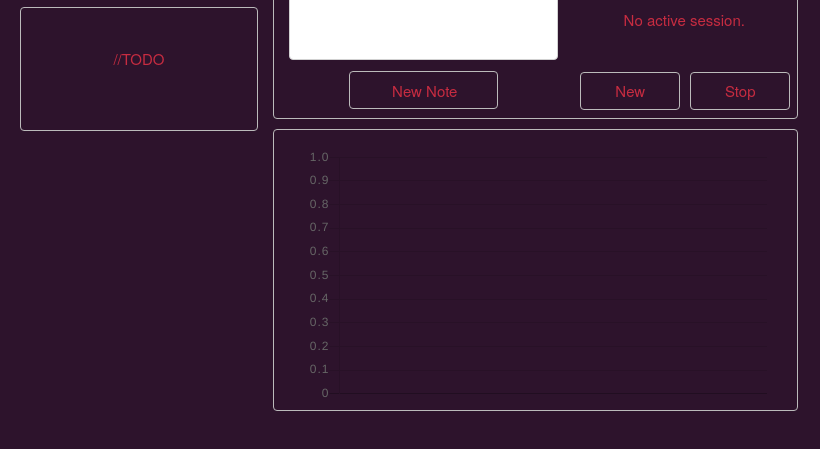
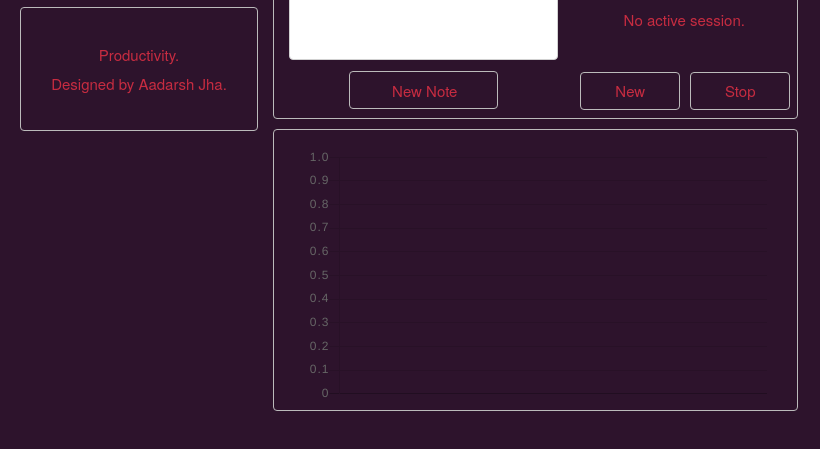
Before and after one commit to aadarshjha/productivity, an Electron app: page view/index.html in a window 820 px wide. Shown: the part 157-606 px from the top of the page. Drawn offline with nearby package versions, Linux system fonts and the light colour scheme; no server answers.

Commit message:
updated res

```diff
--- a/style/main.css
+++ b/style/main.css
@@ -126,6 +126,22 @@ top: 0; right: 0; bottom: 0; left: 0;
   display: none;
 }
 
+.upcoming {
+  background-color: red;
+  display: flex;
+  flex-direction: column;
+}
+
+.push-down{
+  margin-bottom: -15px;
+  position: relative;
+  top: 20px;
+}
+.push-up {
+  margin-top: 0px;
+  margin-bottom: 20px;
+}
+
  .text h6 {
    margin-top: 3px;
    padding-left: 4px;
--- a/view/index.html
+++ b/view/index.html
@@ -38,7 +38,12 @@
             <button id = "button" type="button" name="button" class="button">Add Item</button>
           </div>
           <div class= "button upcoming">
-            <h6>//TODO</h6>
+            <div style="text-transform: none;"class="push-down center-text">
+              <h6>Productivity.</h6>
+            </div>
+            <div style="text-transform: none;"class="push-up center-text">
+              <h6>Designed by Aadarsh Jha.</h6>
+            </div>
           </div>
         </div>
         <div class="right">
```
Also changed, not shown: res/Demo.gif (added), res/c.png (added), res/d.png (added), res/e.png (added), 1 other file.
